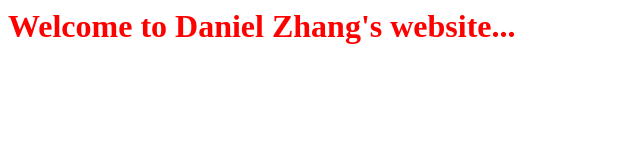
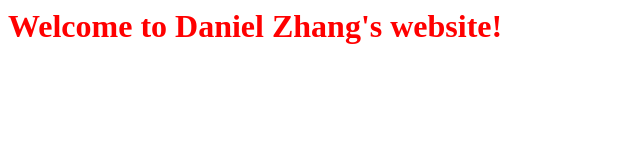
Before and after one commit to jspzhang/jspzhang.github.io, a plain HTML site: page index.html in a window 1280 px wide. Shown: the full height of the page, 0-640 px from the left. Drawn offline with Linux system fonts and the light colour scheme.

Commit message:
Update index.html

```diff
--- a/index.html
+++ b/index.html
@@ -3,6 +3,6 @@
     <title>Daniel Z's Website</title>
   </head>
   <body>
-    <h1 style="color:red;"> Welcome to Daniel Zhang's website...</h1>
+    <h1 style="color:red;"> Welcome to Daniel Zhang's website!</h1>
   </body>
 </html
```
